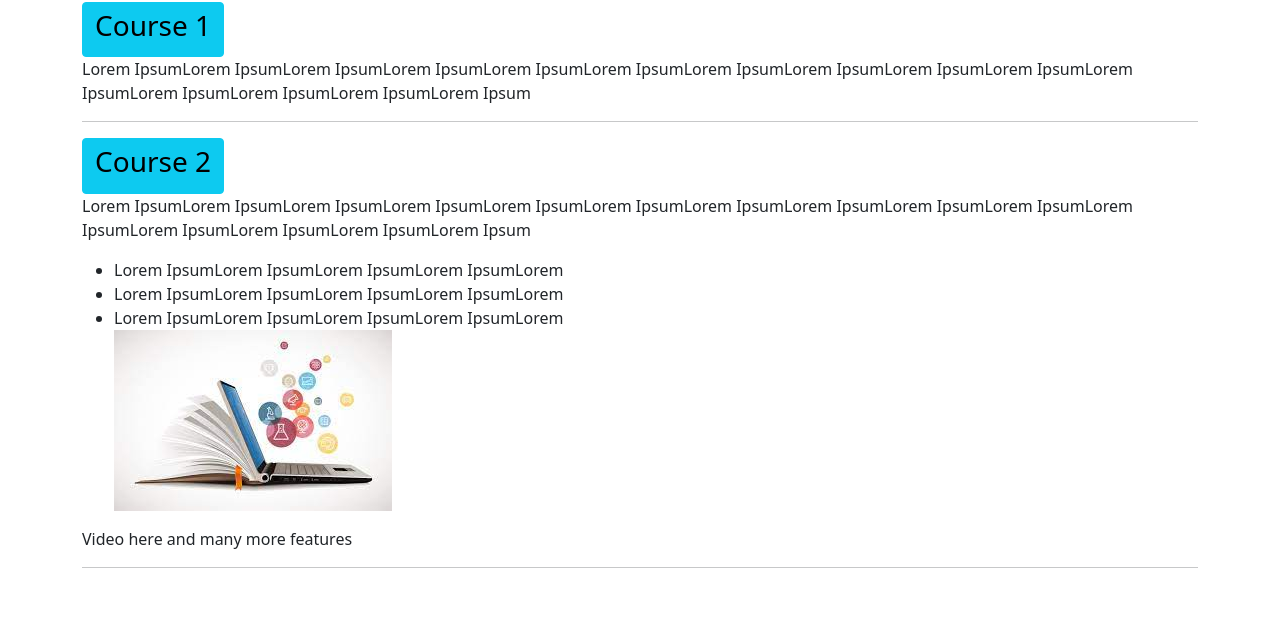
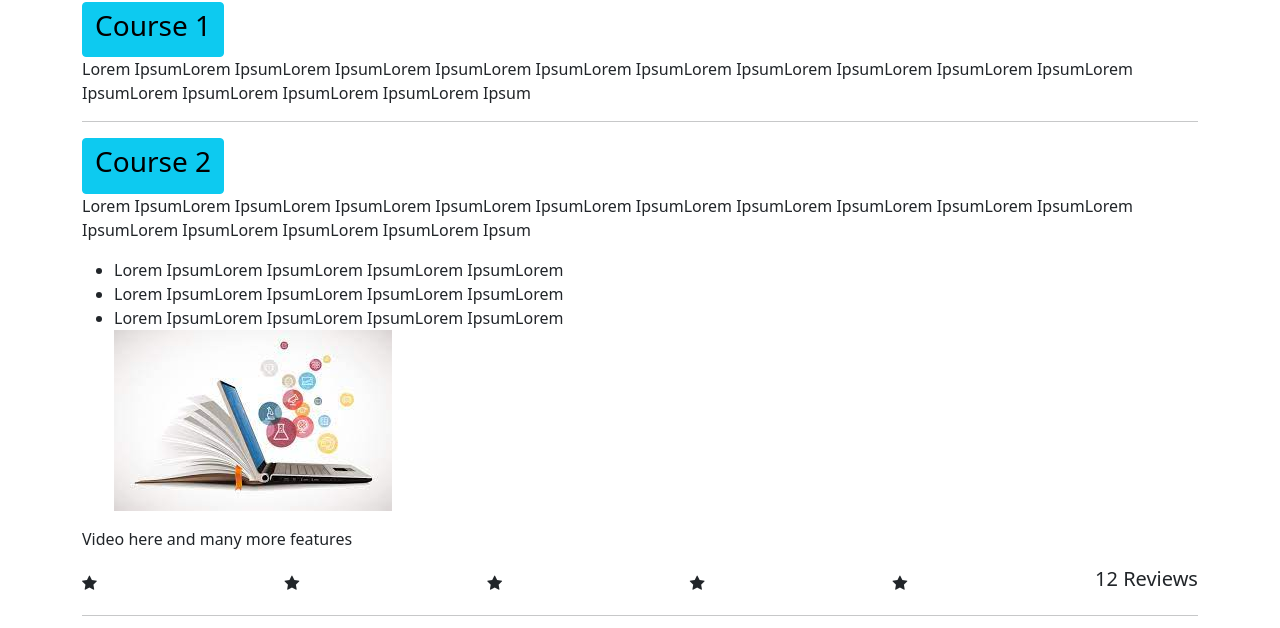
Before and after one commit to bojan-suklev/DNICPrototype, a plain HTML site: page html/CoursesPage.html in a window 1280 px wide. Shown: the part 56-684 px from the top of the page. Drawn offline with nearby package versions, Linux system fonts and the light colour scheme.

Commit message:
Review option added

```diff
--- a/html/CoursesPage.html
+++ b/html/CoursesPage.html
@@ -1,6 +1,7 @@
 <!DOCTYPE html>
 <html lang="en">
 <head>
+    <link rel="stylesheet" href="https://cdnjs.cloudflare.com/ajax/libs/font-awesome/4.7.0/css/font-awesome.min.css">
     <meta charset="UTF-8">
     <title>Courses</title>
     <link href="https://cdn.jsdelivr.net/npm/bootstrap@5.1.3/dist/css/bootstrap.min.css" rel="stylesheet" integrity="sha384-
@@ -38,6 +39,15 @@ ka7Sk0Gln4gmtz2MlQnikT1wXgYsOg+OMhuP+IlRH9sENBO0LRn5q+8nbTov4+1p" crossorigin="a
         <img src="../images/download.jpg"></img>
     </ul>
     <p>Video here and many more features</p>
+
+    <div class="d-flex justify-content-between align-items-center">
+        <span class="fa fa-star checked"></span>
+        <span class="fa fa-star checked"></span>
+        <span class="fa fa-star checked"></span>
+        <span class="fa fa-star"></span>
+        <span class="fa fa-star"></span>
+        <h5>12 Reviews</h5>
+    </div>
     <hr>
 </div>
 </body>
```
